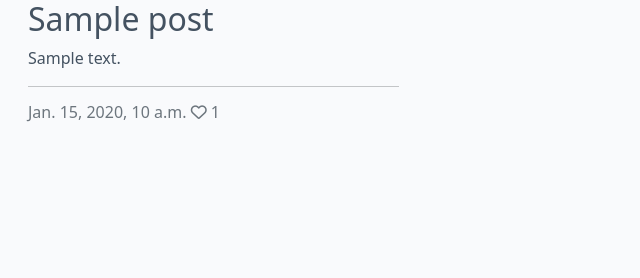
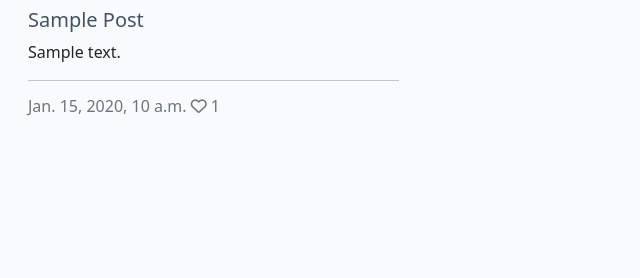
Before and after one commit to gennadiy-gaysha/portfolio_project_4, a Django app: page / in a window 1280 px wide. Shown: the part 370-648 px from the top of the page, without its empty margins (0-640 px from the left). Run offline with Django 3.2, Linux system fonts and the light colour scheme; tables that the repository leaves empty hold one stand-in row (values such as "Sample post"); some libraries are stand-ins or nearby versions.

Commit message:
feat: add template filters to title and excerpt in home.html

```diff
--- a/blog/templates/blog/home.html
+++ b/blog/templates/blog/home.html
@@ -41,9 +41,9 @@
                             </div>
                             <a href="{% url 'post-details' slug=post.slug %}"
                                class="post-link post-list-title">
-                                <h2 class="card-title">{{ post.title }}</h2>
-                                <p class="card-text">{{ post.excerpt }}</p>
+                                <h5 class="card-title mt-2">{{ post.title | truncatechars:30 | title }}</h5>
                             </a>
+                            <p class="card-text">{{ post.excerpt | truncatechars:40 }}</p>
                             <hr/>
                             <p class="card-text text-muted h6">{{ post.created_on}}
                                 <i class="far fa-heart"></i>
```
